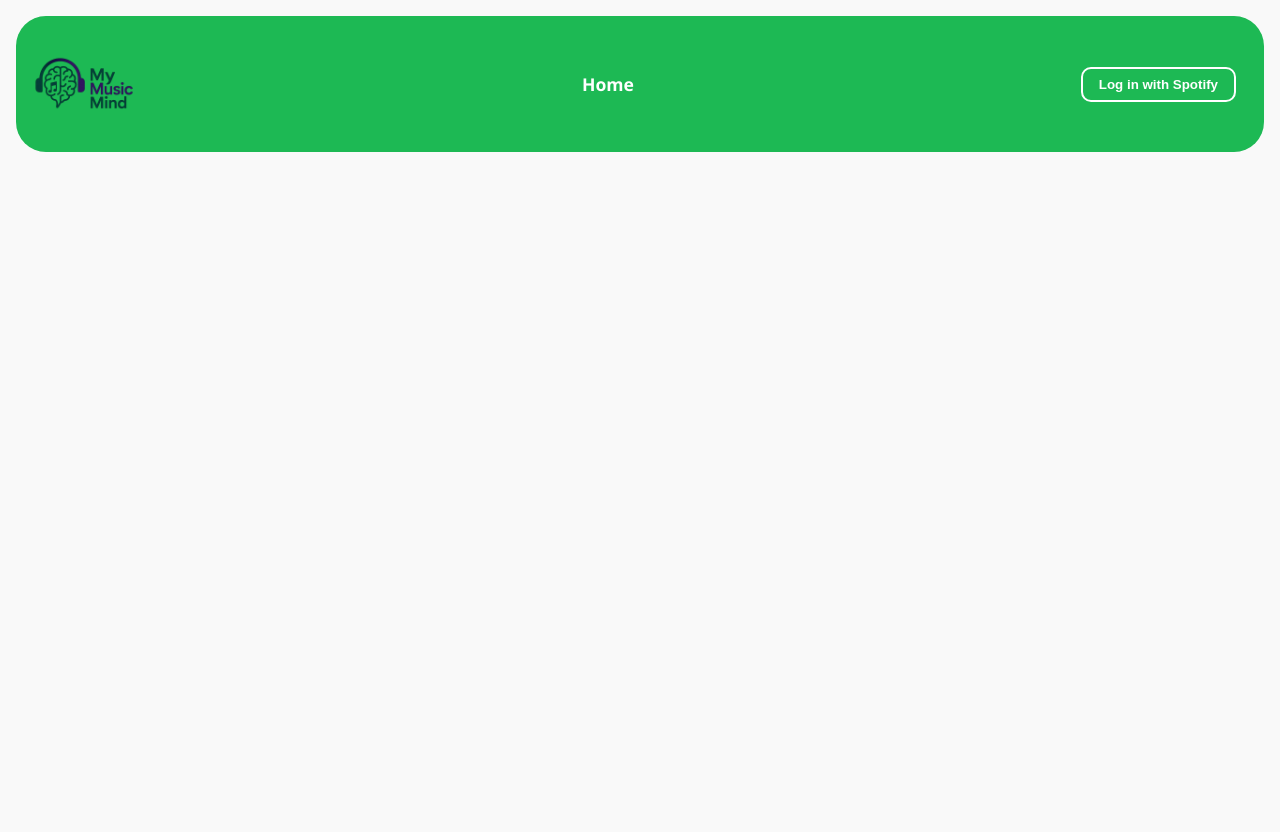
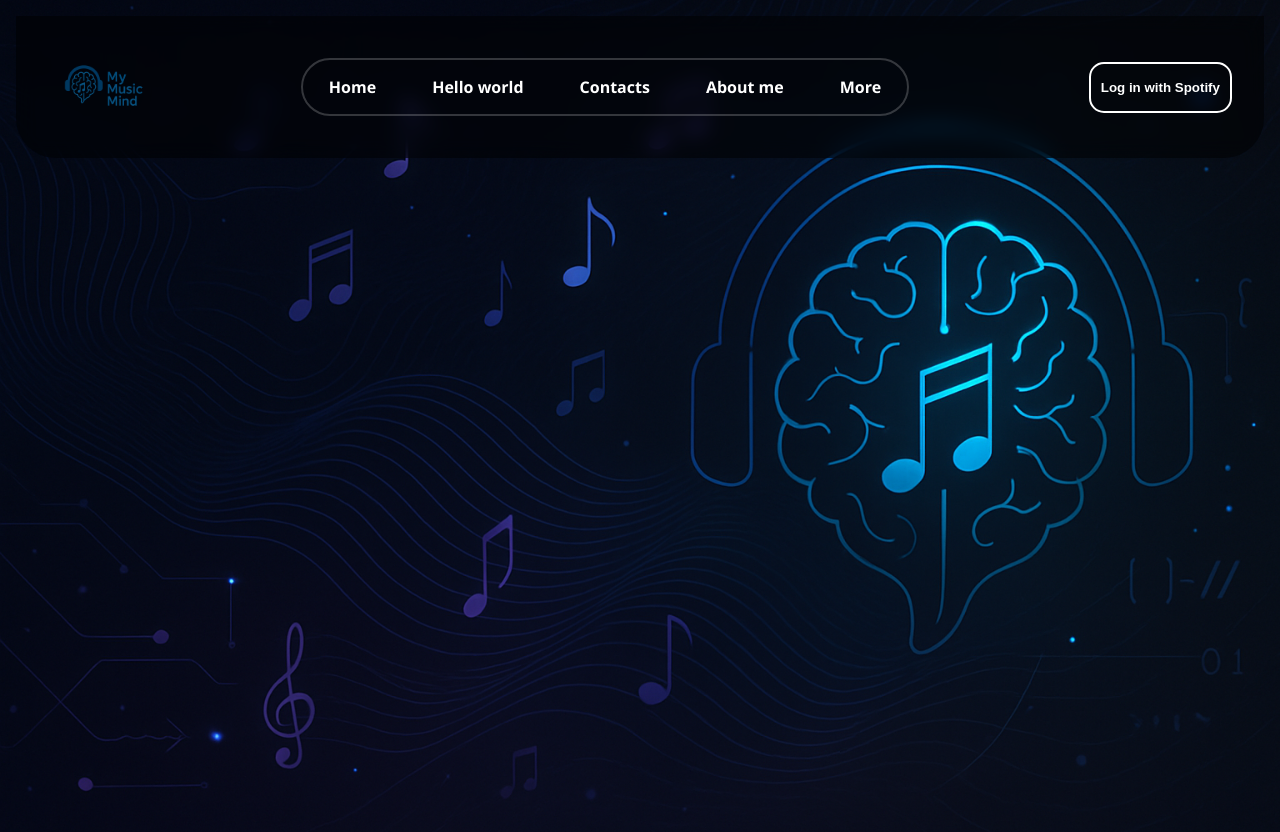
Before and after one commit to LatkoArtem/MyMusicMind_project, a React (Create React App) app in the folder frontend/: page / in a window 1280 px wide. Built offline with nearby package versions, Linux system fonts and the light colour scheme; no server answers.

Commit message:
adding background and header styling

```diff
--- a/frontend/src/App.css
+++ b/frontend/src/App.css
@@ -3,14 +3,5 @@
   flex-direction: column;
   min-height: 100vh;
   font-family: "Segoe UI", Tahoma, Geneva, Verdana, sans-serif;
-  background: #f9f9f9;
   color: #333;
 }
-
-.MainContent {
-  flex: 1;
-  padding: 1rem;
-  max-width: 960px;
-  margin: 0 auto;
-  width: 100%;
-}
--- a/frontend/src/App.js
+++ b/frontend/src/App.js
@@ -3,6 +3,7 @@ import { BrowserRouter as Router, Routes, Route } from "react-router-dom";
 import Header from "./Header";
 import Home from "./Home";
 import "./App.css";
+import Background from "../src/images/Background.png";
 
 function App() {
   const [profile, setProfile] = useState(null);
@@ -42,7 +43,17 @@ function App() {
 
   return (
     <Router>
-      <div className="AppWrapper" style={{ padding: "1rem" }}>
+      <div
+        className="AppWrapper"
+        style={{
+          backgroundImage: `url(${Background})`,
+          backgroundSize: "cover",
+          backgroundPosition: "center",
+          backgroundRepeat: "no-repeat",
+          backgroundAttachment: "fixed",
+          padding: "1rem",
+        }}
+      >
         <Header profile={profile} onLogin={handleLogin} onLogout={handleLogout} />
         <main>
           <Routes>
--- a/frontend/src/Header.css
+++ b/frontend/src/Header.css
@@ -1,47 +1,67 @@
 .Navigation_bar {
   display: flex;
-  flex-direction: column;
+  justify-content: space-between;
   align-items: center;
-  padding: 0.5rem;
-  background-color: #1db954;
+  padding: 1rem 2rem;
+  background: rgba(0, 0, 0, 0.5); /* напівпрозорий фон */
   color: white;
-  border-radius: 30px;
+  border-radius: 0 0 40px 40px;
+  backdrop-filter: blur(10px); /* стиль "скла" */
+  position: relative;
 }
 
 .Navigation_bar img {
-  width: 100px;
+  width: 120px;
   height: auto;
+  border-radius: 50%;
+  padding: 5px;
+  margin-right: 20px;
 }
 
 .Navigation_bar ul {
   list-style: none;
-  padding: 0;
+  display: flex;
+  gap: 1.5rem;
+  padding: 16px 10px;
   margin: 0;
-  display: flex;
-  flex-direction: column;
-  gap: 1rem;
+  border: 2px solid rgba(255, 255, 255, 0.2);
+  border-radius: 35px;
 }
 
 .Navigation_bar li a {
   text-decoration: none;
+  padding: 8px 16px;
+  border-radius: 20px;
   color: white;
-  font-weight: bold;
-  font-size: 1.1rem;
+  font-weight: 600;
+  font-size: 16px;
+  transition: background 0.3s ease;
+}
+
+.Navigation_bar li a:hover {
+  background-color: rgba(255, 255, 255, 0.2);
+}
+
+.Navigation_bar li a.active {
+  background-color: rgba(255, 255, 255, 0.2);
 }
 
 .AuthSection {
-  text-align: center;
+  display: flex;
+  flex-direction: column;
+  align-items: flex-end;
+  gap: 5px;
 }
 
 button {
   border: 2px solid white;
-  padding: 0.5rem 1rem;
-  background-color: #1db954;
-  border-radius: 10px;
+  padding: 16px 10px;
+  background-color: transparent;
+  border-radius: 15px;
   color: white;
   font-weight: bold;
   cursor: pointer;
-  margin-right: 10%;
+  transition: background-color 0.3s ease;
 }
 
 button:hover {
@@ -52,32 +72,32 @@ button:hover {
 @media (min-width: 768px) {
   .Navigation_bar {
     flex-direction: row;
-    justify-content: space-between;
-    align-items: center;
   }
 
-  .Navigation_bar > * {
-    margin-right: 1rem;
+  .Navigation_bar img {
+    width: 100px;
   }
 
-  .Navigation_bar > *:last-child {
-    margin-right: 0;
+  .AuthSection {
+    min-width: 200px;
+  }
+}
+
+/* Адаптація для вузьких екранів */
+@media (max-width: 767px) {
+  .Navigation_bar {
+    flex-direction: column;
+    align-items: center;
+    text-align: center;
   }
 
   .Navigation_bar ul {
-    flex-direction: row;
-    flex: 1;
-    justify-content: center;
-  }
-
-  .Navigation_bar img {
-    width: 120px;
-    height: auto;
-    margin-bottom: 0;
+    flex-direction: column;
+    gap: 1rem;
+    margin-top: 1rem;
   }
 
   .AuthSection {
-    text-align: right;
-    min-width: 200px;
+    margin-top: 1rem;
   }
 }
--- a/frontend/src/Header.js
+++ b/frontend/src/Header.js
@@ -1,5 +1,5 @@
 import { Link } from "react-router-dom";
-import MyMusicMindLogo from "../src/images/MyMusicMindLogo.png";
+import MyMusicMindLogo from "../src/images/MyMusicMindLogo2.png";
 import "./Header.css";
 
 const Header = ({ profile, onLogin, onLogout }) => {
@@ -10,6 +10,18 @@ const Header = ({ profile, onLogin, onLogout }) => {
       <ul>
         <li>
           <Link to="/">Home</Link>
+        </li>
+        <li>
+          <Link to="/">Hello world</Link>
+        </li>
+        <li>
+          <Link to="/">Contacts</Link>
+        </li>
+        <li>
+          <Link to="/">About me</Link>
+        </li>
+        <li>
+          <Link to="/">More</Link>
         </li>
       </ul>
 
```
Also changed, not shown: frontend/src/images/Background.png (added), frontend/src/images/MyMusicMindLogo2.png (added).
